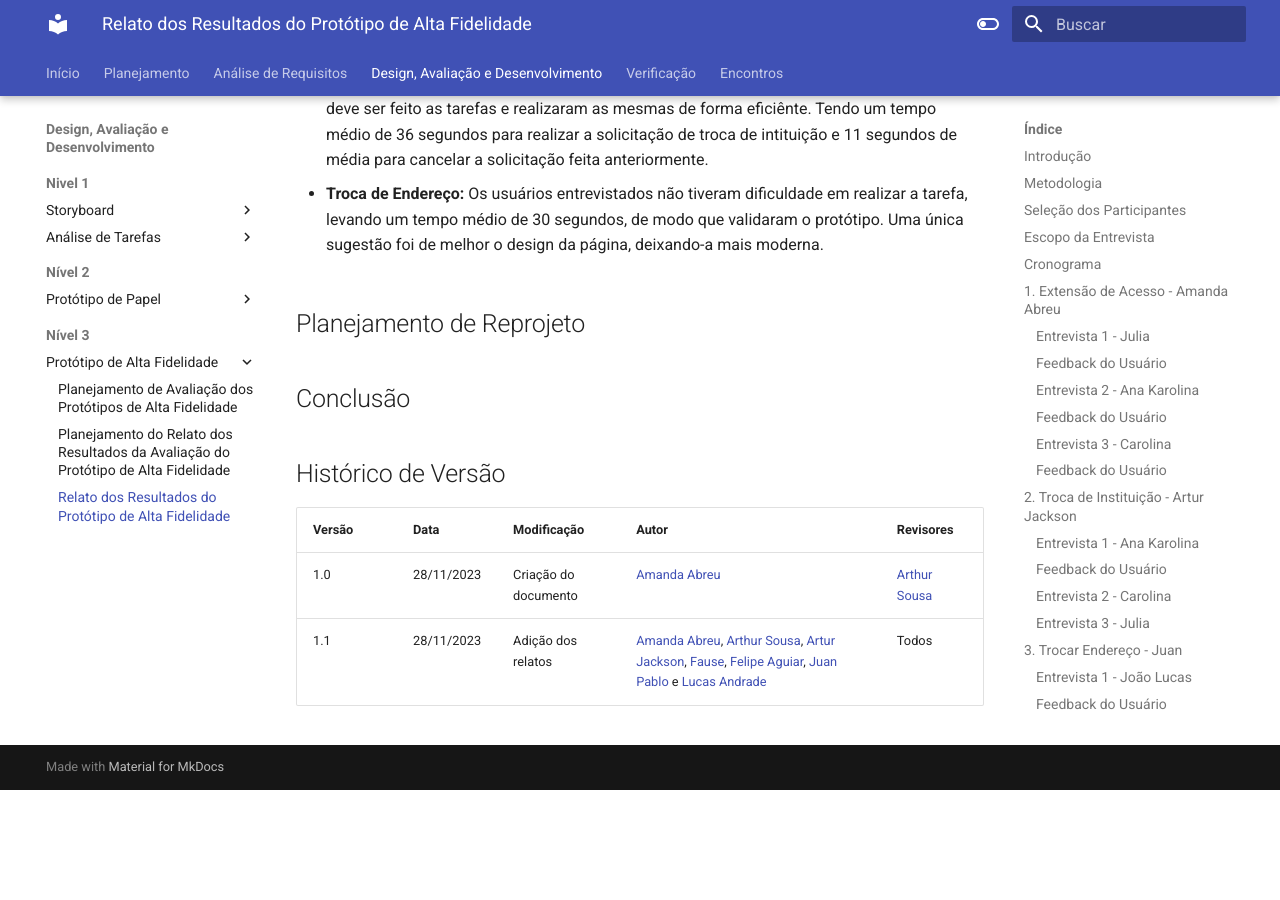
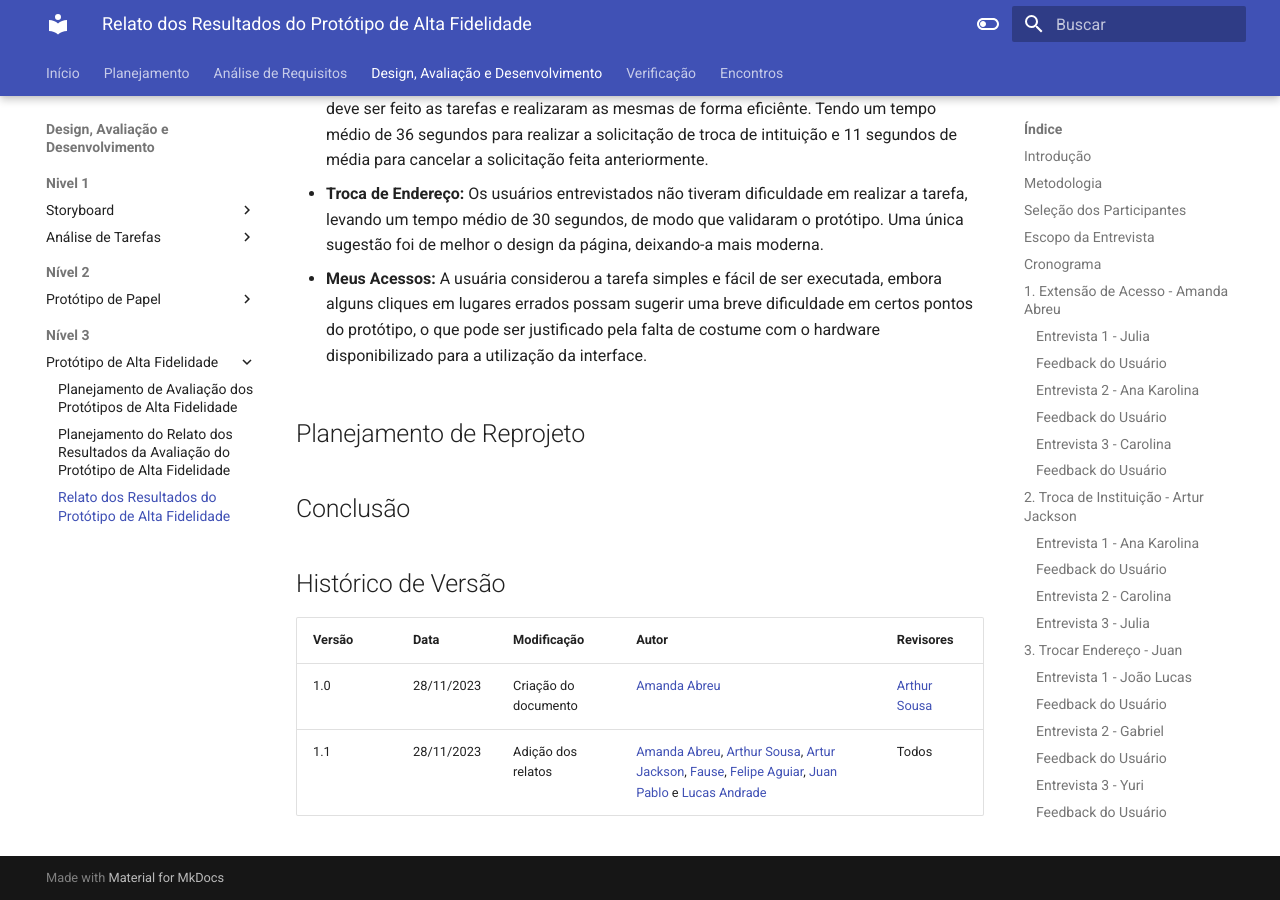
Before and after one commit to Interacao-Humano-Computador/2023.2--BRB-Mobilidade, an MkDocs documentation site: the page built from docs/designAvaliacao/prototipo_fidelidade/prototipo_Alta_Fidelidade.md, in a window 1280 px wide and 900 px high, scrolled down 18480 px. Built offline with MkDocs 1.6.1 and Material for MkDocs 9.7.7, drawn with Linux system fonts in a browser that asks for light colours; before the commit the page ends 19270 px from its top, so only the background shows below that.

Commit message:
prot_alta_fidel: Meus Acessos interpetacao resultado

```diff
--- a/docs/designAvaliacao/prototipo_fidelidade/prototipo_Alta_Fidelidade.md
+++ b/docs/designAvaliacao/prototipo_fidelidade/prototipo_Alta_Fidelidade.md
@@ -501,6 +501,8 @@
 
 - **Troca de Endereço:** Os usuários entrevistados não tiveram dificuldade em realizar a tarefa, levando um tempo médio de 30 segundos, de modo que validaram o protótipo. Uma única sugestão foi de melhor o design da página, deixando-a mais moderna.
 
+- **Meus Acessos:** A usuária considerou a tarefa simples e fácil de ser executada, embora alguns cliques em lugares errados possam sugerir uma breve dificuldade em certos pontos do protótipo, o que pode ser justificado pela falta de costume com o hardware disponibilizado para a utilização da interface.
+
 ## Planejamento de Reprojeto
 ## Conclusão
 
```
